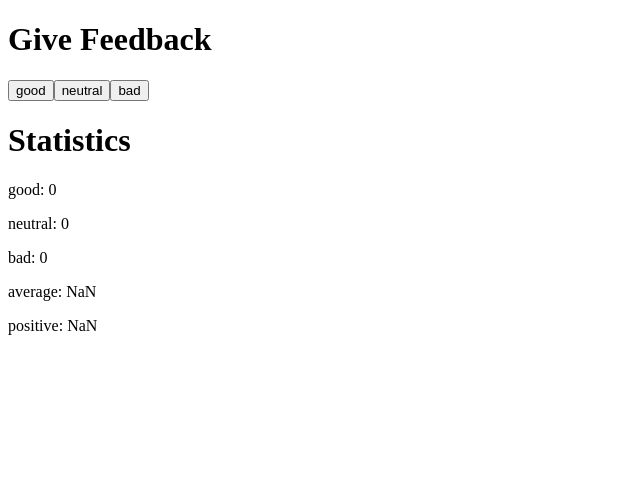
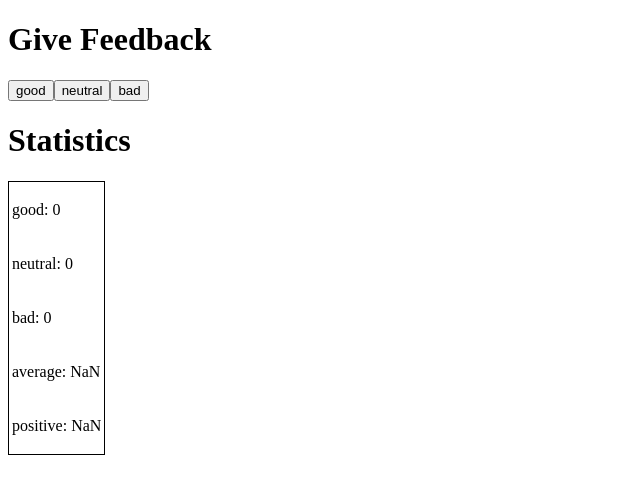
Before and after one commit to ErikMtz99/Javascript_FullStack, a React (Vite) app in the folder part1/unicafe/: page / in a window 1280 px wide. Shown: the top 494 px of the page, without its empty margins (0-640 px from the left). Built offline with nearby package versions, Linux system fonts and the light colour scheme.

Commit message:
excercise 1.11

```diff
--- a/part1/unicafe/src/App.jsx
+++ b/part1/unicafe/src/App.jsx
@@ -42,11 +42,15 @@ const App = () => {
       <Button handleClick={() => setNeutral(neutral + 1)} text='neutral' />
       <Button handleClick={() => setBad(bad + 1)} text='bad' />
       <h1>Statistics</h1>
-      <StatisticsLine text="good" value = {good} />
-      <StatisticsLine text="neutral" value = {neutral} />
-      <StatisticsLine text="bad" value = {bad} />
-      <StatisticsLine text="average" value = {(good - bad) / (good + neutral + bad)} />
-      <StatisticsLine text="positive" value = {good / (good + neutral + bad) * 100} />
+      <table style={{border: '1px solid black'}}>
+        <tbody>
+        <tr ><td><StatisticsLine text="good" value = {good} /></td></tr>
+        <tr><td><StatisticsLine text="neutral" value = {neutral} /></td></tr>
+        <tr><td><StatisticsLine text="bad" value = {bad} /></td></tr>
+        <tr><td><StatisticsLine text="average" value = {(good - bad) / (good + neutral + bad)} /></td></tr>
+        <tr><td><StatisticsLine text="positive" value = {good / (good + neutral + bad) * 100} /></td></tr>
+        </tbody>
+      </table>
     </div>
   )
 }
```
